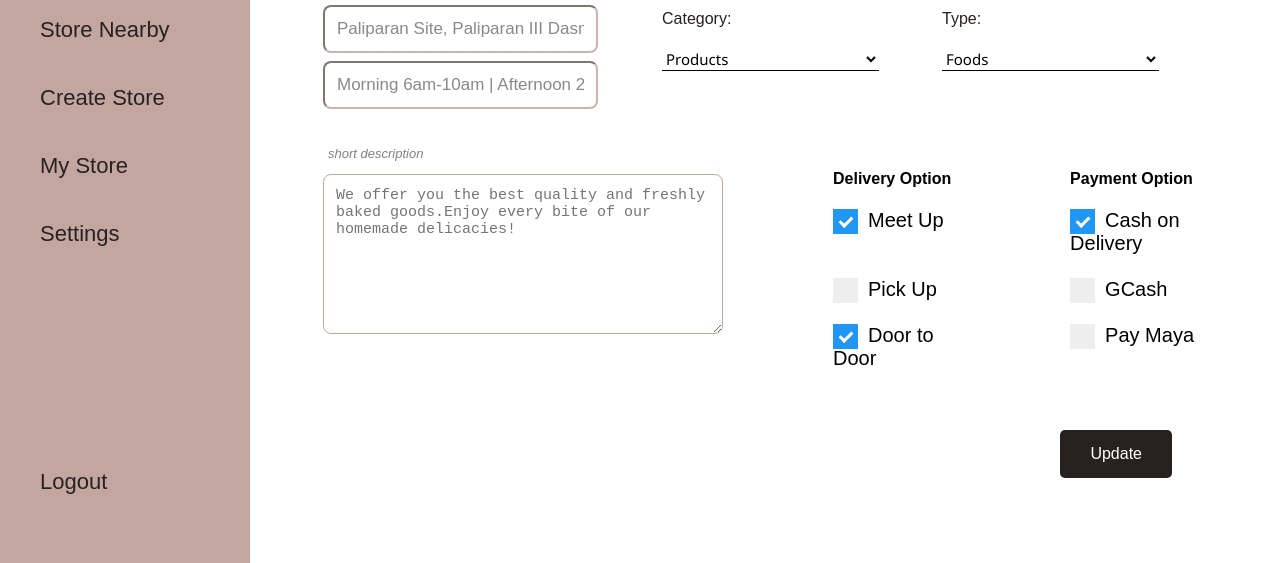
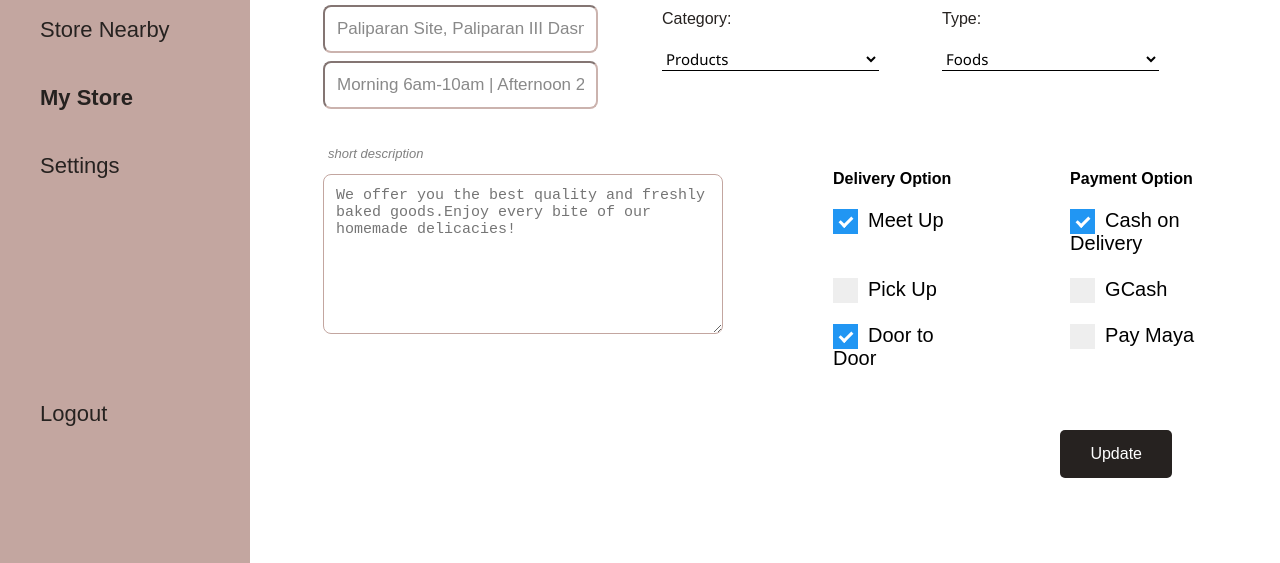
Before and after one commit to AlvinCantalejo/LapitApp, a plain HTML site: page LikhaPH-Prototype/EditStore.html in a window 1280 px wide. Shown: the part 237-800 px from the top of the page. Drawn offline with Linux system fonts and the light colour scheme.

Commit message:
Update EditStore.html

```diff
--- a/LikhaPH-Prototype/EditStore.html
+++ b/LikhaPH-Prototype/EditStore.html
@@ -13,8 +13,7 @@
     <div class="sidenav">
         <img  src="logo.png" class="homeLogo" alt="logo"><br><br>
         <a href="HomePage.html">Store Nearby</a>
-        <a href="CreateStore.html">Create Store</a>
-        <a href="MyStore.html">My Store</a>
+        <a href="MyStore.html"><strong>My Store</strong></a>
         <a href="">Settings</a>
         <br><br><br><br><br><br><br><br><br><br>
         <a href="index.html">Logout</a>
```
